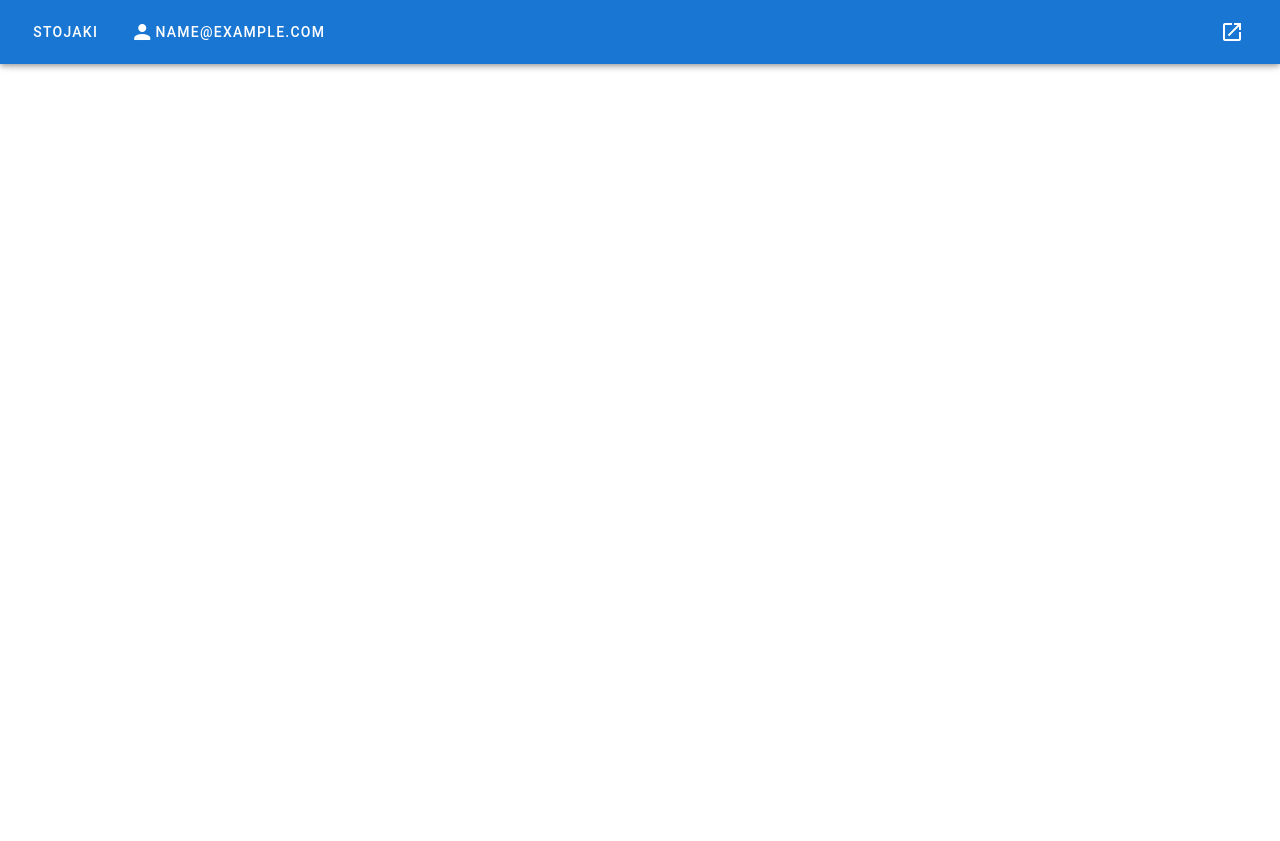
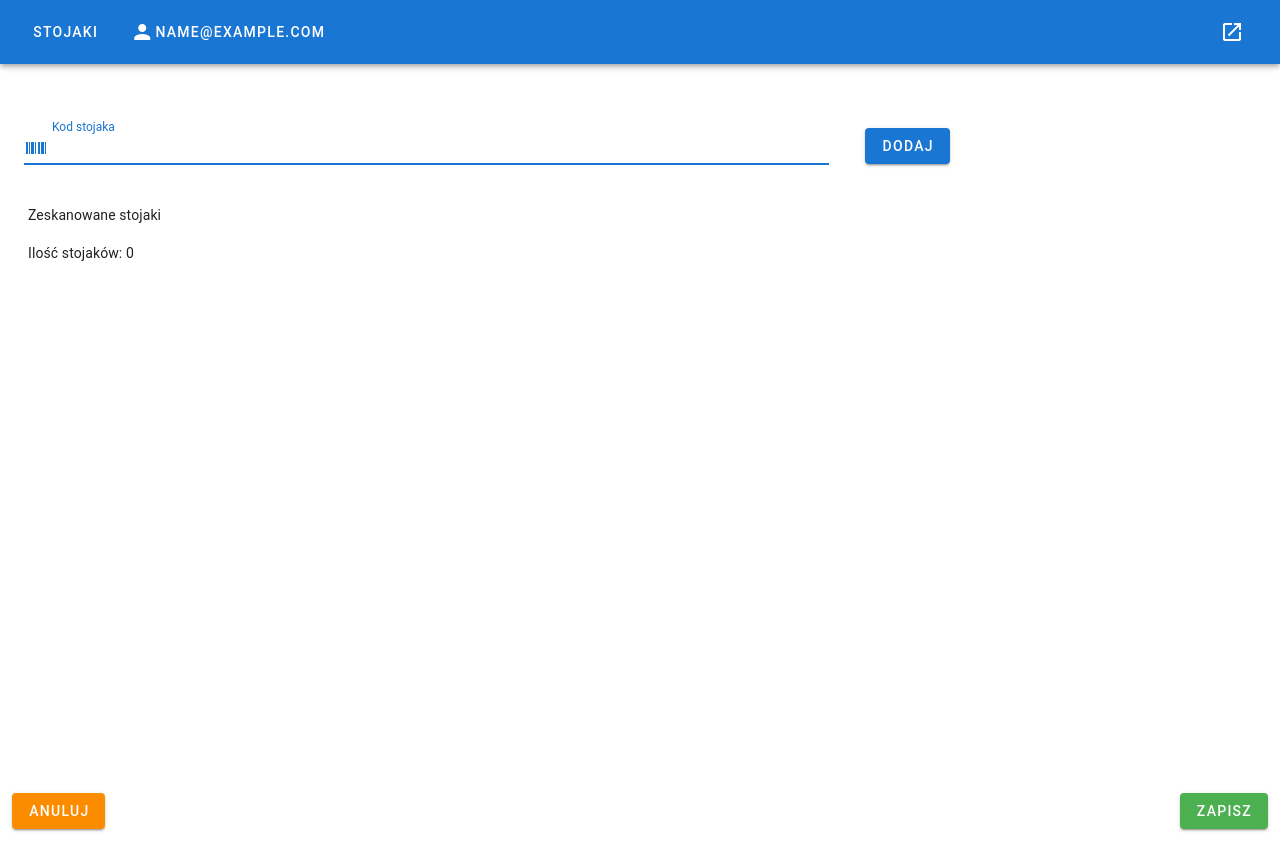
Before and after one commit to BertrandIT/stands-pwa, a Vue app: page /repaintStands in a window 1280 px wide. Before the commit the page ends 800 px from the top, so only its background shows below. Built offline with nearby package versions, Linux system fonts and the light colour scheme; sample sign-in values are in the browser's storage; a small style sheet from the web is missing.

Commit message:
stands repaint

```diff
--- a/src/components/ReturnStands/ScannedStands.vue
+++ b/src/components/ReturnStands/ScannedStands.vue
@@ -15,8 +15,12 @@
           <v-list-item-content>
             <v-list-item-title
               class="text-h6 mt-4 font-weight-bold text-uppercase"
-              v-text="item.barcode"
-            ></v-list-item-title>
+              >{{
+                item.oldBarcode
+                  ? `${item.oldBarcode} -> ${item.barcode}`
+                  : item.barcode
+              }}</v-list-item-title
+            >
           </v-list-item-content>
 
           <v-list-item-action>
--- a/src/mixins/checkStand.js
+++ b/src/mixins/checkStand.js
@@ -6,10 +6,21 @@ export default {
       if (barcode) {
         const res = await axios.get(`/api/windowStandPwa/${barcode}`);
         if (res.data) {
+          var deadline = new Date(res.data.deadline);
+          deadline.setMonth(deadline.getMonth() + 2);
           if (notAllowedStatuses.includes(res.data.action)) {
             this.$root.manageAlert({
               text: `Nie można zwrócić tego stojaka, ponieważ ma status ${res.data.action}`,
               type: "error",
+            });
+            return false;
+          } else if (
+            Math.round(((deadline - new Date()) / 24) * 60 * 60 * 1000) <= 0
+          ) {
+            this.$root.manageAlert({
+              text: "Stojak do przemalowania",
+              type: "error",
+              time: 1500,
             });
             return false;
           } else {
--- a/src/router/index.js
+++ b/src/router/index.js
@@ -44,6 +44,11 @@ const routes = [
     name: "standDetails",
     component: () => import("../views/StandDetails.vue"),
   },
+  {
+    path: "/repaintStands",
+    name: "repaintStands",
+    component: () => import("../views/RepaintStands.vue"),
+  },
 ];
 
 const router = new VueRouter({
--- a/src/views/HomeView.vue
+++ b/src/views/HomeView.vue
@@ -16,7 +16,11 @@
     </v-row>
     <v-row v-else>
       <v-col class="flex-column d-flex">
-        <v-text-field id="loginId" label="Login" v-model="userlogin"></v-text-field>
+        <v-text-field
+          id="loginId"
+          label="Login"
+          v-model="userlogin"
+        ></v-text-field>
         <v-text-field
           id="passwordId"
           label="Hasło"
@@ -24,7 +28,9 @@
           v-model="password"
           @keydown.enter="() => login()"
         ></v-text-field>
-        <v-btn id="zaloguj" x-large color="success" @click="login">Zaloguj</v-btn>
+        <v-btn id="zaloguj" x-large color="success" @click="login"
+          >Zaloguj</v-btn
+        >
       </v-col>
     </v-row>
   </v-container>
@@ -42,10 +48,15 @@ export default {
       password: "",
       tabs: [
         { text: "Przyjęcie stojaków", link: "/admitStands", id: "przyjecie" },
-        { text: "Załadunek stojaków", link: "/loadStands", id:"zaladunek" },
+        { text: "Załadunek stojaków", link: "/loadStands", id: "zaladunek" },
         { text: "Wysyłka stojaków", link: "/sendStands", id: "wysylka" },
-        { text: "Zwrot stojaków", link: "/returnStands", id:"zwrot" },
-        { text: "Przegląd historii", link: "/viewHistory", id:"przeglad" },
+        { text: "Zwrot stojaków", link: "/returnStands", id: "zwrot" },
+        {
+          text: "Przemalowanie stojaków",
+          link: "/repaintStands",
+          id: "repaint",
+        },
+        { text: "Przegląd historii", link: "/viewHistory", id: "przeglad" },
       ],
     };
   },
--- /dev/null
+++ b/src/views/RepaintStands.vue
@@ -0,0 +1,186 @@
+<template>
+  <v-container fluid class="mt-5">
+    <v-row class="mt-5">
+      <v-col cols="8">
+        <v-text-field
+          v-model="standBarcode"
+          label="Kod stojaka"
+          prepend-inner-icon="mdi-barcode"
+          class="mx-3 pt-0"
+          clearable
+          @keydown.enter="addStand"
+          hide-details
+          ref="returnstand"
+          id="return-stand-barcode"
+        ></v-text-field>
+      </v-col>
+      <v-col>
+        <v-btn
+          color="primary"
+          @click="addStand"
+          class="white--text"
+          id="add-return-stand"
+          >Dodaj</v-btn
+        >
+      </v-col>
+    </v-row>
+    <v-row>
+      <v-col>
+        <scanned-stands
+          :deleteStand="deleteStand"
+          :stands="stands"
+        ></scanned-stands>
+      </v-col>
+    </v-row>
+    <v-row>
+      <v-col class="d-flex">
+        <v-btn color="warning" @click="cancel" id="cancel-return">Anuluj</v-btn>
+        <v-btn class="ml-auto" color="success" @click="save" id="save-return"
+          >Zapisz</v-btn
+        >
+      </v-col>
+    </v-row>
+  </v-container>
+</template>
+
+<script>
+import ScannedStands from "../components/ReturnStands/ScannedStands.vue";
+import checkStand from "@/mixins/checkStand";
+import axios from "@/axios";
+
+export default {
+  mixins: [checkStand],
+  components: { ScannedStands },
+  data() {
+    return {
+      standBarcode: null,
+      stands: [],
+    };
+  },
+  mounted() {
+    this.$refs.returnstand.focus();
+  },
+  methods: {
+    async addStand() {
+      await this.checkStand(
+        (this.standBarcode = this.standBarcode.includes("STAND:")
+          ? this.standBarcode.split(":")[1].trim()
+          : this.standBarcode.trim().toUpperCase())
+      );
+      this.standBarcode = null;
+      this.$refs.returnstand.focus();
+    },
+    async checkStand(barcode) {
+      if (barcode) {
+        const res = await axios.get(`/api/windowStandPwa/${barcode}`);
+        if (res.data) {
+          var deadline = new Date(res.data.deadline);
+          deadline.setMonth(deadline.getMonth() + 2);
+          if (
+            Math.round(((deadline - new Date()) / 24) * 60 * 60 * 1000) <= 0 &&
+            res.data.deadline &&
+            res.data.action !== "Zwrócony"
+          ) {
+            this.$root.manageAlert({
+              text: `Pomyślnie załadowano stojak`,
+              type: "success",
+              time: 1500,
+            });
+            await this.getBBCode(res.data);
+          } else {
+            this.$root.manageAlert({
+              text: "Podano nie poprawny stojak",
+              type: "warning",
+              time: 1500,
+            });
+          }
+        } else {
+          this.$root.manageAlert({
+            text: "Nie znaleziono stojaka o podanym barkodzie",
+            type: "error",
+          });
+        }
+      } else {
+        this.$root.manageAlert({
+          text: "Nie podano barkodu stojaka",
+          type: "error",
+        });
+      }
+    },
+    async getBBCode(stand) {
+      let max = 0;
+      if (this.stands.some((item) => item.barcode.includes("BB"))) {
+        this.stands.forEach((stand) => {
+          if (stand.barcode.includes("BB")) {
+            max =
+              stand.barcode.split("BB")[1] > max
+                ? +stand.barcode.split("BB")[1]
+                : max;
+          }
+        });
+        this.stands.push({
+          ...stand,
+          barcode: `BB${max + 1}`,
+          oldBarcode: this.standBarcode,
+        });
+        this.$root.manageAlert({
+          text: `Dodano stojak BB${max + 1}`,
+          type: "success",
+          time: 1500,
+        });
+      } else {
+        const res = await axios.get(`api/bbstandnumber`);
+        this.stands.push({
+          ...stand,
+          barcode: `BB${res.data[0].num + 1}`,
+          oldBarcode: this.standBarcode,
+        });
+        this.$root.manageAlert({
+          text: `Dodano stojak BB${res.data[0].num + 1}`,
+          type: "success",
+          time: 1500,
+        });
+      }
+    },
+    deleteStand(standId) {
+      const standIndex = this.stands.findIndex((item) => item.id === standId);
+      this.stands.splice(standIndex, 1);
+    },
+    reset() {
+      this.standBarcode = null;
+      this.stands = [];
+    },
+    cancel() {
+      this.reset();
+      this.$router.go(-1);
+    },
+    async save() {
+      if (this.stands.length) {
+        try {
+          await axios.post("http://127.0.0.1:8081/api/repaintStands", {
+            user: this.$store.state.user.email,
+            stands: this.stands,
+          });
+          this.$root.manageAlert({
+            text: "Zwrócono zeskanowane stojaki",
+            type: "success",
+            callback: () => this.reset(),
+          });
+        } catch (error) {
+          console.log(error);
+          this.$root.manageAlert({
+            text: "Coś poszło nie tak. Zmiany nie zostały zapisane. Skontaktuj się z działem IT.",
+            type: "error",
+            callback: () => this.reset(),
+          });
+        }
+      } else {
+        this.$root.manageAlert({
+          text: "Nie zeskanowano żadnego stojaka",
+          type: "warning",
+        });
+      }
+    },
+  },
+};
+</script>
```
